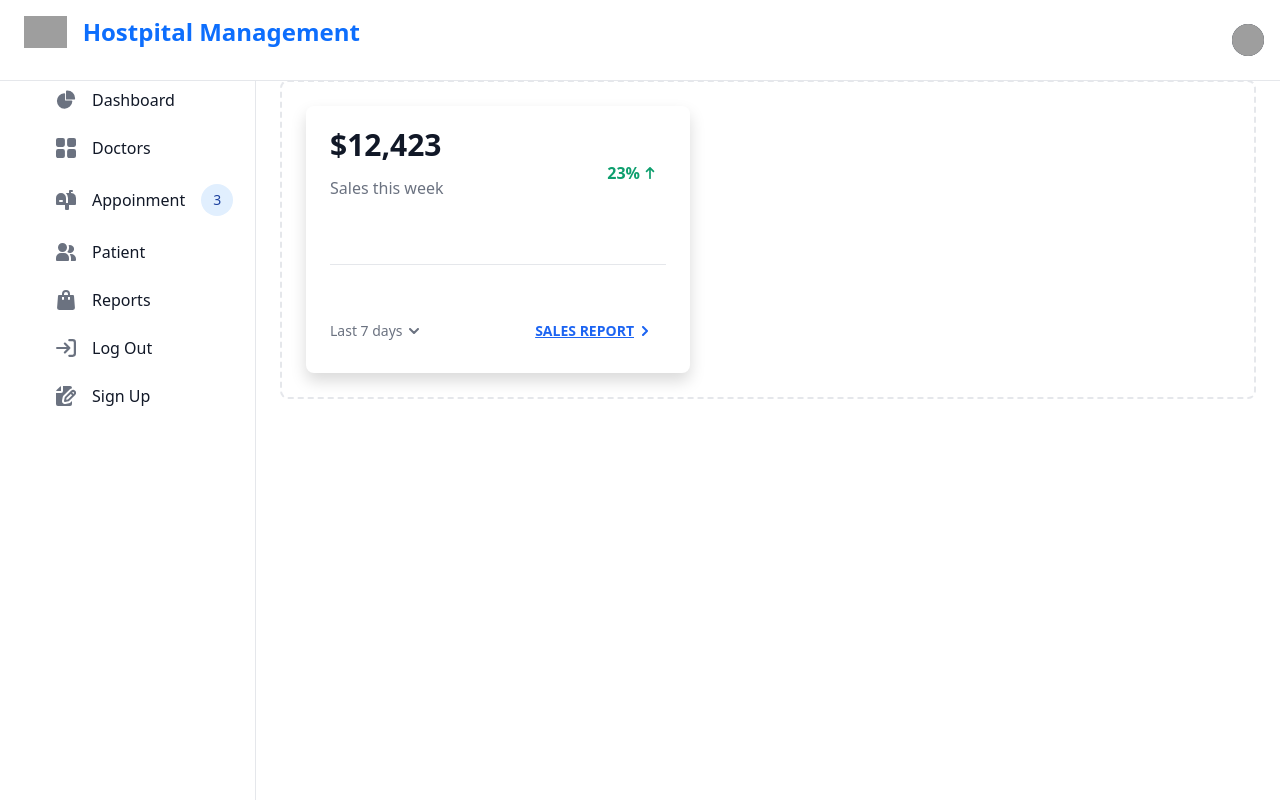
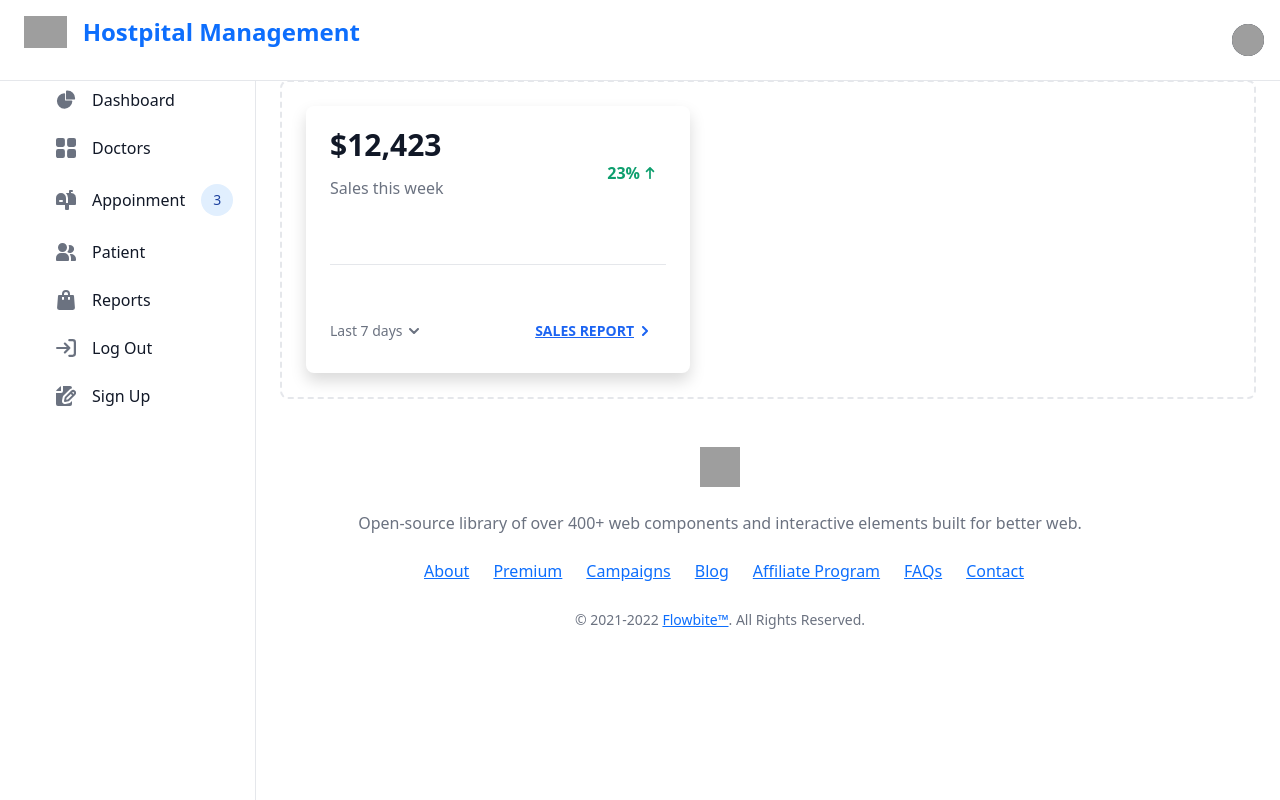
Before and after one commit to Sanjaya-Samudra/Hospital-Management-System, an Angular app in the folder Hospital-Management-System-Front-End/Hospital-Management-Front-End/: page /dashbord in a window 1280 px wide. Built offline with nearby package versions, Linux system fonts and the light colour scheme; grey boxes are pictures that could not be loaded.

Commit message:
Sixth commit updated - Footer Added

```diff
--- a/Hospital-Management-System-Front-End/Hospital-Management-Front-End/src/app/app.component.ts
+++ b/Hospital-Management-System-Front-End/Hospital-Management-Front-End/src/app/app.component.ts
@@ -2,6 +2,7 @@ import { Component, OnInit } from '@angular/core';
 import { RouterOutlet } from '@angular/router';
 import { NavComponent } from "./common/nav/nav.component";
 import { initFlowbite } from 'flowbite';
+import { FooterComponent } from './common/footer/footer.component';
 @Component({
   selector: 'app-root',
   standalone: true,
--- /dev/null
+++ b/Hospital-Management-System-Front-End/Hospital-Management-Front-End/src/app/common/footer/footer.component.html
@@ -0,0 +1,30 @@
+<footer class="p-4 bg-white ml-40 md:p-8 lg:p-10 dark:bg-gray-800">
+    <div class="mx-auto max-w-screen-xl text-center">
+        <img src="https://e7.pngegg.com/pngimages/227/83/png-clipart-hospital-hospital-computer-icons-medicine-clinic-clinic-miscellaneous-blue-thumbnail.png" class="relative inline-flex items-center justify-center w-10 h-10" alt="Hostpital" />
+        <p class="my-6 text-gray-500 dark:text-gray-400">Open-source library of over 400+ web components and interactive elements built for better web.</p>
+        <ul class="flex flex-wrap justify-center items-center mb-6 text-gray-900 dark:text-white">
+            <li>
+                <a href="#" class="mr-4 hover:underline md:mr-6 ">About</a>
+            </li>
+            <li>
+                <a href="#" class="mr-4 hover:underline md:mr-6">Premium</a>
+            </li>
+            <li>
+                <a href="#" class="mr-4 hover:underline md:mr-6 ">Campaigns</a>
+            </li>
+            <li>
+                <a href="#" class="mr-4 hover:underline md:mr-6">Blog</a>
+            </li>
+            <li>
+                <a href="#" class="mr-4 hover:underline md:mr-6">Affiliate Program</a>
+            </li>
+            <li>
+                <a href="#" class="mr-4 hover:underline md:mr-6">FAQs</a>
+            </li>
+            <li>
+                <a href="#" class="mr-4 hover:underline md:mr-6">Contact</a>
+            </li>
+        </ul>
+        <span class="text-sm text-gray-500 sm:text-center dark:text-gray-400">© 2021-2022 <a href="#" class="hover:underline">Flowbite™</a>. All Rights Reserved.</span>
+    </div>
+  </footer>
--- a/Hospital-Management-System-Front-End/Hospital-Management-Front-End/src/app/page/dash-bord-page/dash-bord-page.component.html
+++ b/Hospital-Management-System-Front-End/Hospital-Management-Front-End/src/app/page/dash-bord-page/dash-bord-page.component.html
@@ -4,3 +4,4 @@
       <router-outlet></router-outlet>
     </div>
  </div>
+<app-footer></app-footer>
--- a/Hospital-Management-System-Front-End/Hospital-Management-Front-End/src/app/page/dash-bord-page/dash-bord-page.component.ts
+++ b/Hospital-Management-System-Front-End/Hospital-Management-Front-End/src/app/page/dash-bord-page/dash-bord-page.component.ts
@@ -1,11 +1,12 @@
 import { Component } from '@angular/core';
 import { NavComponent } from "../../common/nav/nav.component";
 import { RouterOutlet } from '@angular/router';
+import { FooterComponent } from '../../common/footer/footer.component';
 
 @Component({
   selector: 'app-dash-bord-page',
   standalone: true,
-  imports: [NavComponent,RouterOutlet],
+  imports: [NavComponent, FooterComponent ,RouterOutlet],
   templateUrl: './dash-bord-page.component.html',
   styleUrl: './dash-bord-page.component.css'
 })
```
Also changed, not shown: Hospital-Management-System-Front-End/Hospital-Management-Front-End/src/app/app.component.html (+0 -7 lines), Hospital-Management-System-Front-End/Hospital-Management-Front-End/src/app/common/footer/footer.component.ts (added, +13 -0 lines), Hospital-Management-System-Front-End/Hospital-Management-Front-End/src/app/common/footer/footer.component.css (added), 1 other file (tests, documents, lock files or other folders).
